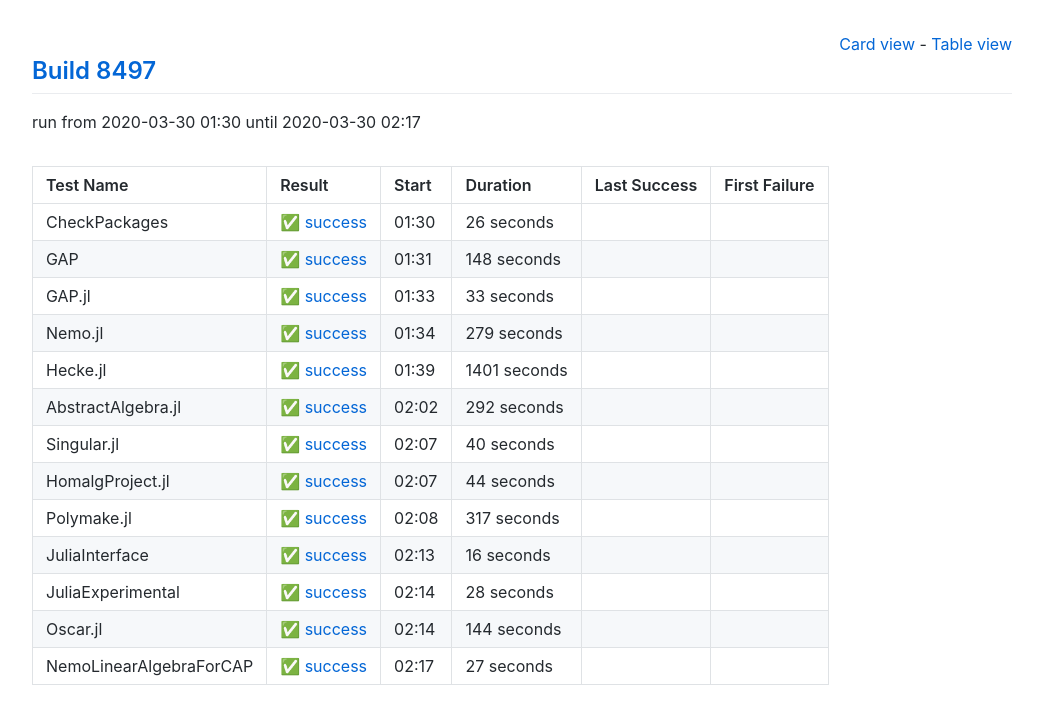
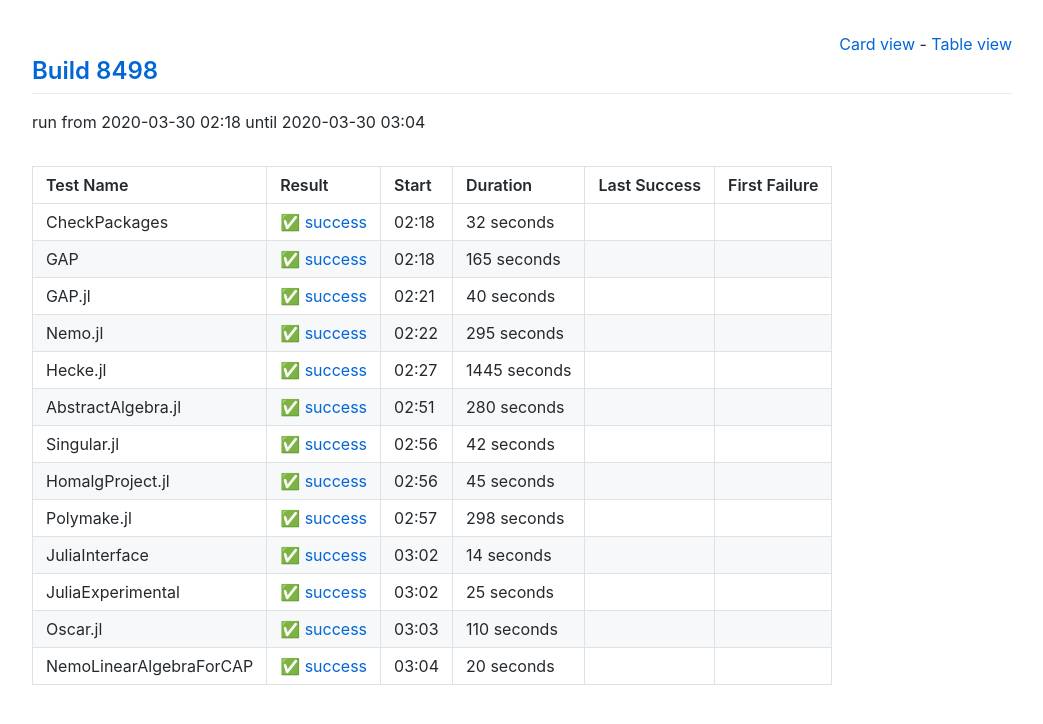
Before and after one commit to oscar-system/oscar-ci-status, a Jekyll site: the page built from table.html, in a window 1280 px wide. Shown: the top 724 px of the page, without its empty margins (118-1161 px from the left). Built offline with Jekyll 4.4.1, drawn with Linux system fonts in a browser that asks for light colours.

Commit message:
Build 8498

```diff
--- a/_data/ci.yml
+++ b/_data/ci.yml
@@ -1,71 +1,27 @@
-build: 8497
-build_url: https://oscarci.mathematik.uni-kl.de/job/oscar/8497/
+build: 8498
+build_url: https://oscarci.mathematik.uni-kl.de/job/oscar/8498/
 job: oscar
 tests:
-- duration: 26
+- duration: 32
   exitcode: 0
   first_failure: false
   first_failure_url: null
   last_success: false
   last_success_url: null
-  log: https://oscarci.mathematik.uni-kl.de/job/oscar/8497/artifact/logs/build-8497/CheckPackages.log
+  log: https://oscarci.mathematik.uni-kl.de/job/oscar/8498/artifact/logs/build-8498/CheckPackages.log
   name: CheckPackages
-  start: 2020-03-30 01:30
+  start: 2020-03-30 02:18
   status: success
   success: true
-- duration: 148
+- duration: 165
   exitcode: 0
   first_failure: false
   first_failure_url: null
   last_success: false
   last_success_url: null
-  log: https://oscarci.mathematik.uni-kl.de/job/oscar/8497/artifact/logs/build-8497/GAP.log
+  log: https://oscarci.mathematik.uni-kl.de/job/oscar/8498/artifact/logs/build-8498/GAP.log
   name: GAP
-  start: 2020-03-30 01:31
-  status: success
-  success: true
-- duration: 33
-  exitcode: 0
-  first_failure: false
-  first_failure_url: null
-  last_success: false
-  last_success_url: null
-  log: https://oscarci.mathematik.uni-kl.de/job/oscar/8497/artifact/logs/build-8497/GAP.jl.log
-  name: GAP.jl
-  start: 2020-03-30 01:33
-  status: success
-  success: true
-- duration: 279
-  exitcode: 0
-  first_failure: false
-  first_failure_url: null
-  last_success: false
-  last_success_url: null
-  log: https://oscarci.mathematik.uni-kl.de/job/oscar/8497/artifact/logs/build-8497/Nemo.jl.log
-  name: Nemo.jl
-  start: 2020-03-30 01:34
-  status: success
-  success: true
-- duration: 1401
-  exitcode: 0
-  first_failure: false
-  first_failure_url: null
-  last_success: false
-  last_success_url: null
-  log: https://oscarci.mathematik.uni-kl.de/job/oscar/8497/artifact/logs/build-8497/Hecke.jl.log
-  name: Hecke.jl
-  start: 2020-03-30 01:39
-  status: success
-  success: true
-- duration: 292
-  exitcode: 0
-  first_failure: false
-  first_failure_url: null
-  last_success: false
-  last_success_url: null
-  log: https://oscarci.mathematik.uni-kl.de/job/oscar/8497/artifact/logs/build-8497/AbstractAlgebra.jl.log
-  name: AbstractAlgebra.jl
-  start: 2020-03-30 02:02
+  start: 2020-03-30 02:18
   status: success
   success: true
 - duration: 40
@@ -74,74 +30,118 @@ tests:
   first_failure_url: null
   last_success: false
   last_success_url: null
-  log: https://oscarci.mathematik.uni-kl.de/job/oscar/8497/artifact/logs/build-8497/Singular.jl.log
-  name: Singular.jl
-  start: 2020-03-30 02:07
+  log: https://oscarci.mathematik.uni-kl.de/job/oscar/8498/artifact/logs/build-8498/GAP.jl.log
+  name: GAP.jl
+  start: 2020-03-30 02:21
   status: success
   success: true
-- duration: 44
+- duration: 295
   exitcode: 0
   first_failure: false
   first_failure_url: null
   last_success: false
   last_success_url: null
-  log: https://oscarci.mathematik.uni-kl.de/job/oscar/8497/artifact/logs/build-8497/HomalgProject.jl.log
-  name: HomalgProject.jl
-  start: 2020-03-30 02:07
+  log: https://oscarci.mathematik.uni-kl.de/job/oscar/8498/artifact/logs/build-8498/Nemo.jl.log
+  name: Nemo.jl
+  start: 2020-03-30 02:22
   status: success
   success: true
-- duration: 317
+- duration: 1445
   exitcode: 0
   first_failure: false
   first_failure_url: null
   last_success: false
   last_success_url: null
-  log: https://oscarci.mathematik.uni-kl.de/job/oscar/8497/artifact/logs/build-8497/Polymake.jl.log
-  name: Polymake.jl
-  start: 2020-03-30 02:08
+  log: https://oscarci.mathematik.uni-kl.de/job/oscar/8498/artifact/logs/build-8498/Hecke.jl.log
+  name: Hecke.jl
+  start: 2020-03-30 02:27
   status: success
   success: true
-- duration: 16
+- duration: 280
   exitcode: 0
   first_failure: false
   first_failure_url: null
   last_success: false
   last_success_url: null
-  log: https://oscarci.mathematik.uni-kl.de/job/oscar/8497/artifact/logs/build-8497/JuliaInterface.log
-  name: JuliaInterface
-  start: 2020-03-30 02:13
+  log: https://oscarci.mathematik.uni-kl.de/job/oscar/8498/artifact/logs/build-8498/AbstractAlgebra.jl.log
+  name: AbstractAlgebra.jl
+  start: 2020-03-30 02:51
   status: success
   success: true
-- duration: 28
+- duration: 42
   exitcode: 0
   first_failure: false
   first_failure_url: null
   last_success: false
   last_success_url: null
-  log: https://oscarci.mathematik.uni-kl.de/job/oscar/8497/artifact/logs/build-8497/JuliaExperimental.log
-  name: JuliaExperimental
-  start: 2020-03-30 02:14
+  log: https://oscarci.mathematik.uni-kl.de/job/oscar/8498/artifact/logs/build-8498/Singular.jl.log
+  name: Singular.jl
+  start: 2020-03-30 02:56
   status: success
   success: true
-- duration: 144
+- duration: 45
   exitcode: 0
   first_failure: false
   first_failure_url: null
   last_success: false
   last_success_url: null
-  log: https://oscarci.mathematik.uni-kl.de/job/oscar/8497/artifact/logs/build-8497/Oscar.jl.log
-  name: Oscar.jl
-  start: 2020-03-30 02:14
+  log: https://oscarci.mathematik.uni-kl.de/job/oscar/8498/artifact/logs/build-8498/HomalgProject.jl.log
+  name: HomalgProject.jl
+  start: 2020-03-30 02:56
   status: success
   success: true
-- duration: 27
+- duration: 298
   exitcode: 0
   first_failure: false
   first_failure_url: null
   last_success: false
   last_success_url: null
-  log: https://oscarci.mathematik.uni-kl.de/job/oscar/8497/artifact/logs/build-8497/NemoLinearAlgebraForCAP.log
-  name: NemoLinearAlgebraForCAP
-  start: 2020-03-30 02:17
+  log: https://oscarci.mathematik.uni-kl.de/job/oscar/8498/artifact/logs/build-8498/Polymake.jl.log
+  name: Polymake.jl
+  start: 2020-03-30 02:57
   status: success
   success: true
+- duration: 14
+  exitcode: 0
+  first_failure: false
+  first_failure_url: null
+  last_success: false
+  last_success_url: null
+  log: https://oscarci.mathematik.uni-kl.de/job/oscar/8498/artifact/logs/build-8498/JuliaInterface.log
+  name: JuliaInterface
+  start: 2020-03-30 03:02
+  status: success
+  success: true
+- duration: 25
+  exitcode: 0
+  first_failure: false
+  first_failure_url: null
+  last_success: false
+  last_success_url: null
+  log: https://oscarci.mathematik.uni-kl.de/job/oscar/8498/artifact/logs/build-8498/JuliaExperimental.log
+  name: JuliaExperimental
+  start: 2020-03-30 03:02
+  status: success
+  success: true
+- duration: 110
+  exitcode: 0
+  first_failure: false
+  first_failure_url: null
+  last_success: false
+  last_success_url: null
+  log: https://oscarci.mathematik.uni-kl.de/job/oscar/8498/artifact/logs/build-8498/Oscar.jl.log
+  name: Oscar.jl
+  start: 2020-03-30 03:03
+  status: success
+  success: true
+- duration: 20
+  exitcode: 0
+  first_failure: false
+  first_failure_url: null
+  last_success: false
+  last_success_url: null
+  log: https://oscarci.mathematik.uni-kl.de/job/oscar/8498/artifact/logs/build-8498/NemoLinearAlgebraForCAP.log
+  name: NemoLinearAlgebraForCAP
+  start: 2020-03-30 03:04
+  status: success
+  success: true
```
Also changed, not shown: README.md.
